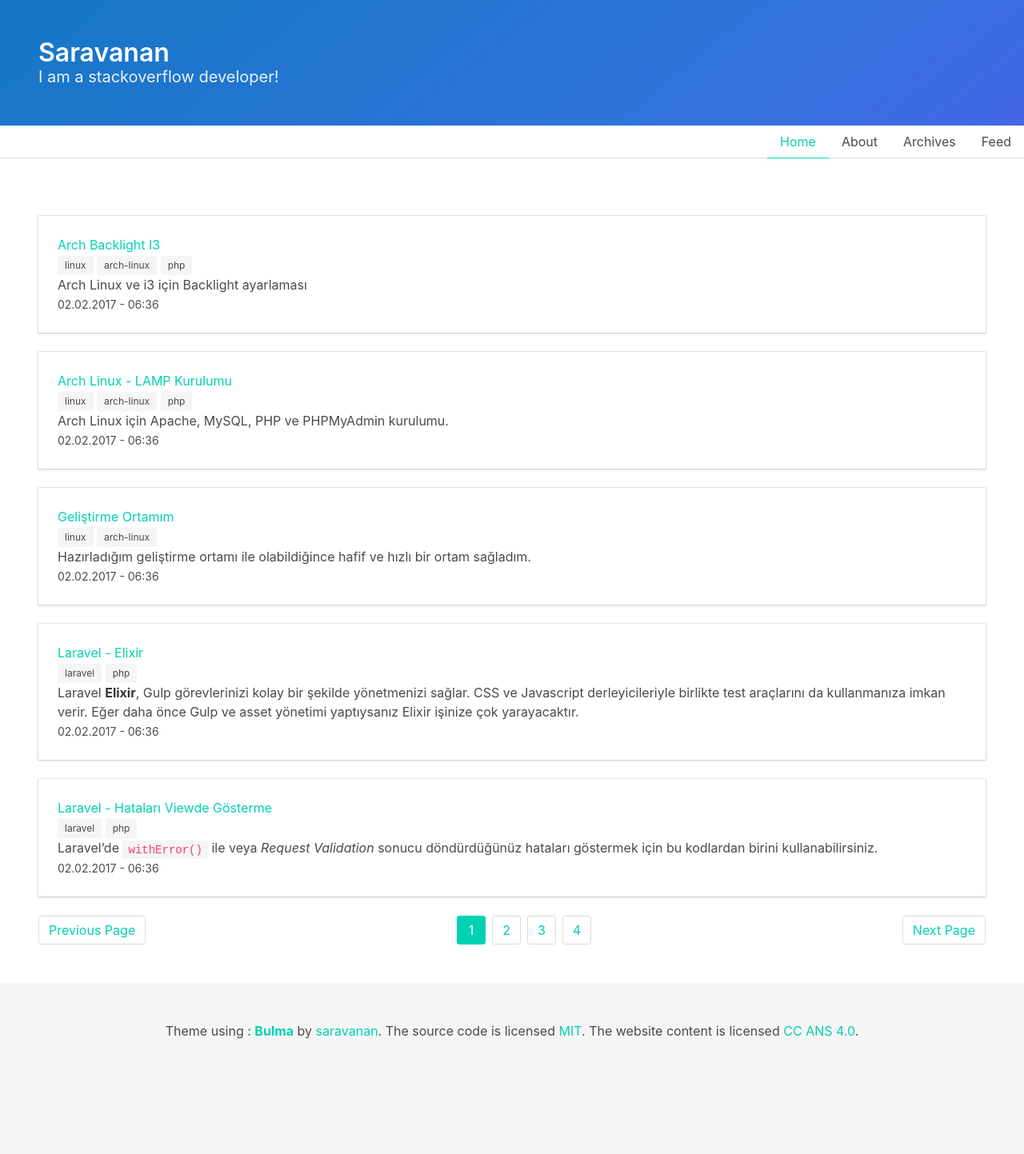
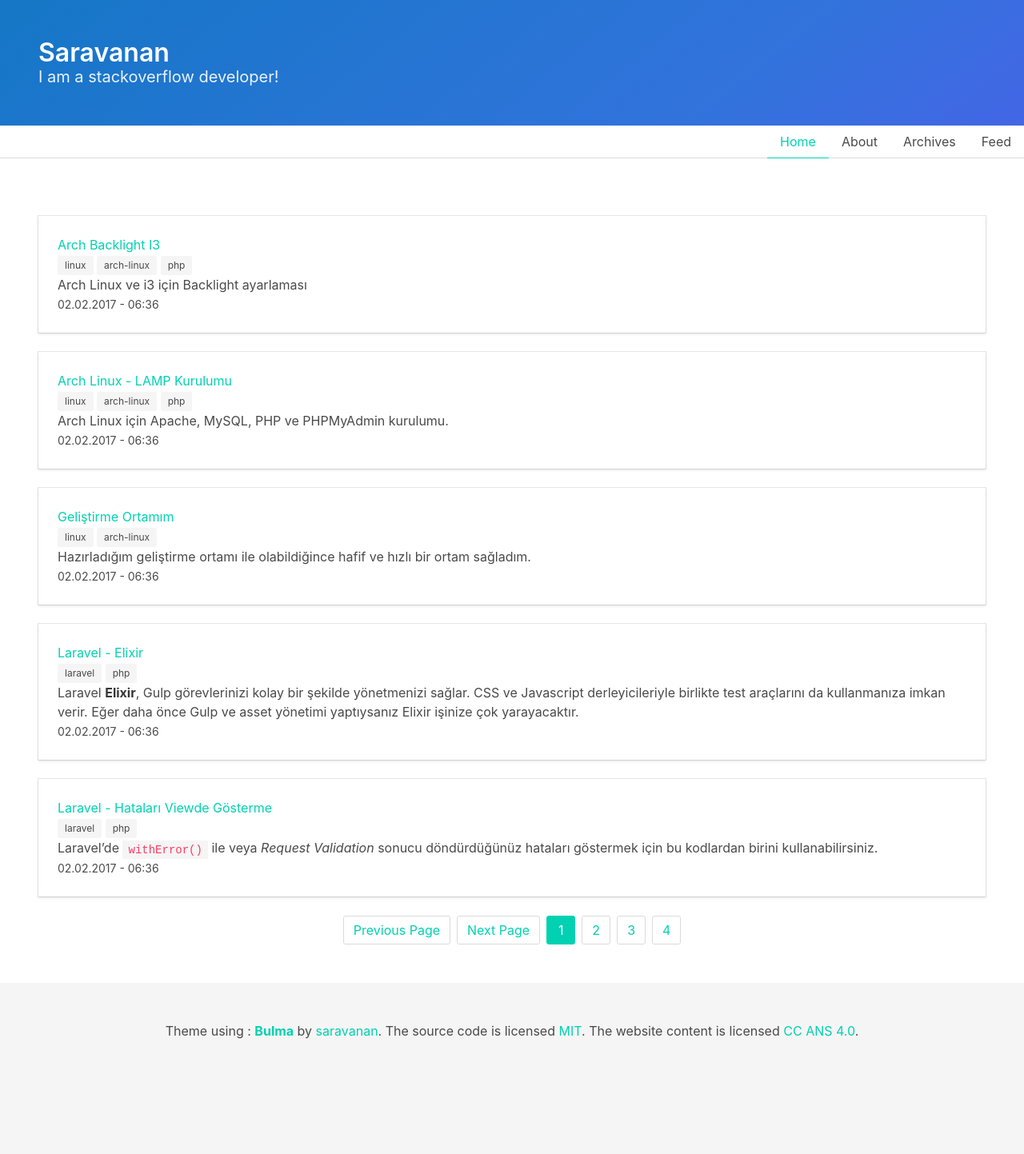
Before and after one commit to saravanaram/saravanaram.github.io, a Jekyll site: the page built from index.html, in a window 1280 px wide. Shown: the whole page at 80% size. Built offline with Jekyll 4.4.1, drawn with Linux system fonts in a browser that asks for light colours; the list of posts is cut into pages by our own code.

Commit message:
Update index.html

```diff
--- a/index.html
+++ b/index.html
@@ -40,9 +40,10 @@ layout: default
         <br>
         {% endfor %}
         <nav class="pagination is-centered">
-            <a {% if paginator.previous_page %}href="{{ site.baseurl }}{{  paginator.previous_page_path }}"{% endif %} class="pagination-previous {% if paginator.previous_page %}{% else %} is-disabled {% endif %}">Previous Page</a>
-            <a {% if paginator.next_page %}href="{{ site.baseurl }}{{  paginator.next_page_path }}"{% endif %} class="pagination-next {% if paginator.next_page %}{% else %} is-disabled {% endif %}">Next Page</a>
-            <ul class="pagination-list">
+              <ul class="pagination-list">
+            <li><a {% if paginator.previous_page %}href="{{ site.baseurl }}{{  paginator.previous_page_path }}"{% endif %} class="pagination-previous {% if paginator.previous_page %}{% else %} is-disabled {% endif %}">Previous Page</a></li>
+            <li><a {% if paginator.next_page %}href="{{ site.baseurl }}{{  paginator.next_page_path }}"{% endif %} class="pagination-next {% if paginator.next_page %}{% else %} is-disabled {% endif %}">Next Page</a></li>
+
                 {% for page in (1..paginator.total_pages) %}
                 <li>
                     <a {% if page == paginator.page %}{% else %} href="{% if page == 1 %}../{% else %}{% if paginator.page != 1 %}../{% endif %}{{ page }}{% endif %}" {% endif %} class="pagination-link {% if page == paginator.page %} is-current {% endif %}">{{ page }}</a>
```
